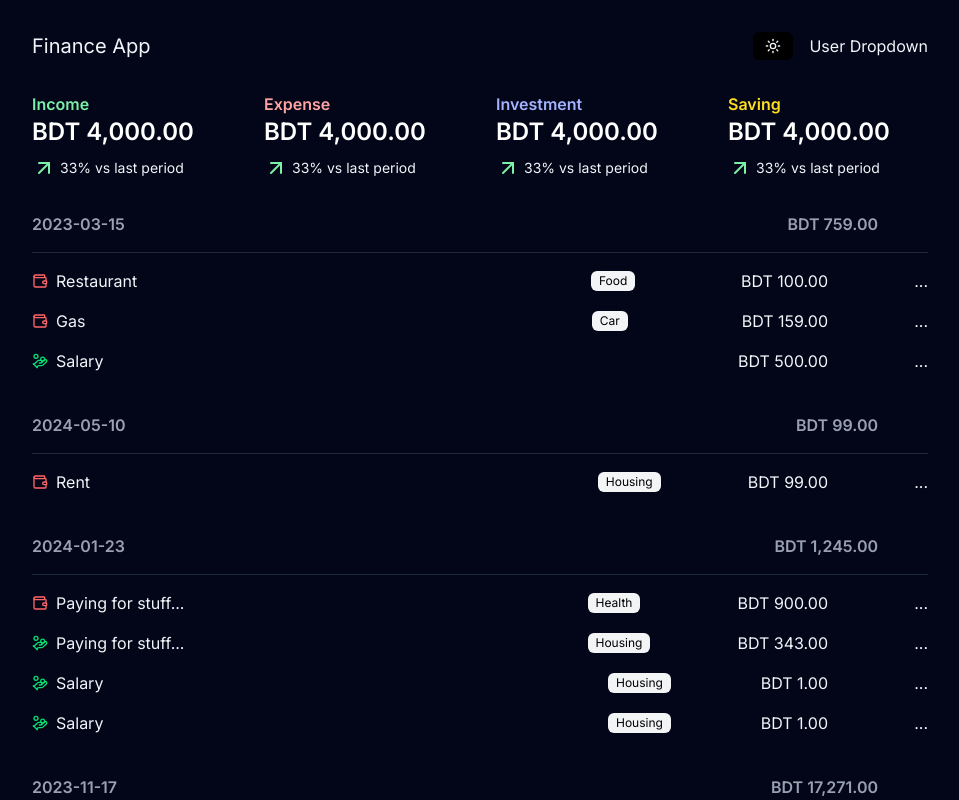
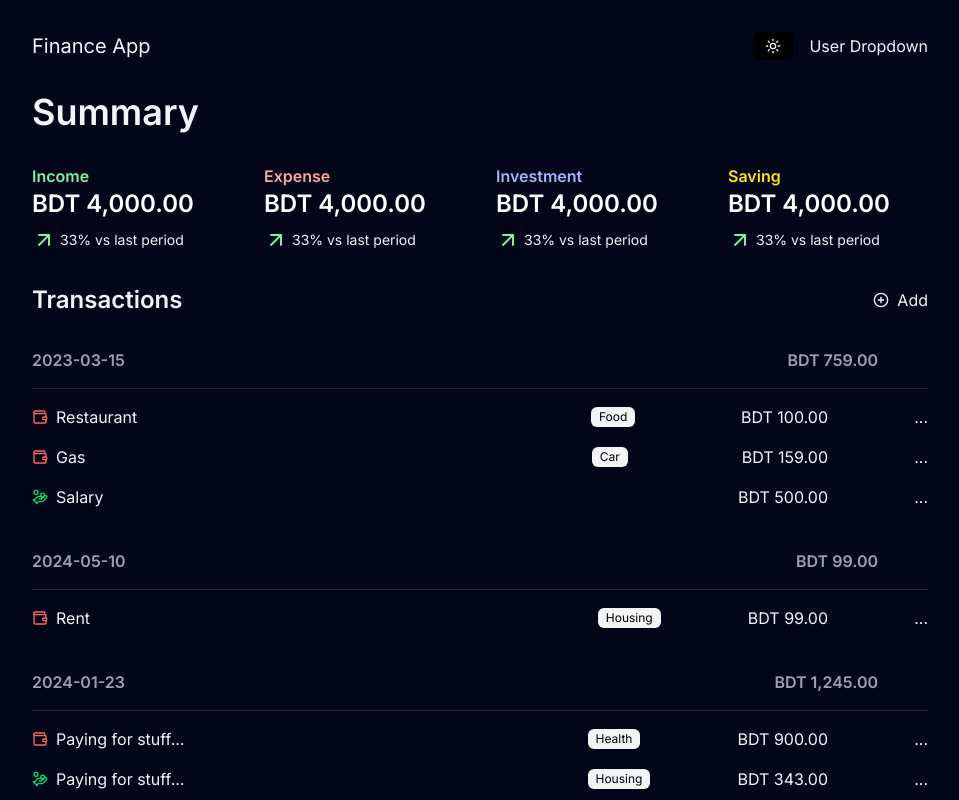
Before and after one commit to PranoySarker/finance-app-next, a Next.js app: page /dashboard in a window 1280 px wide. Shown: the top 800 px of the page, without its empty margins (160-1119 px from the left). Built offline with nearby package versions, Linux system fonts and the light colour scheme; no server answers; data requests are answered from the project's data file.

Commit message:
add transaction page and link

```diff
--- a/app/dashboard/page.js
+++ b/app/dashboard/page.js
@@ -3,10 +3,16 @@ import TransactionList from "./components/TransactionList";
 import TransactionListFallback from "./components/TransactionListFallback";
 import TrendDashboad from "./components/TrendDashboad";
 import TrendFallback from "./components/TrendFallback";
+import Link from "next/link";
+import { PlusCircle } from "lucide-react";
 
 const DashBoardHomePage = () => {
   return (
     <>
+      <section className="mb-8">
+        <h1 className="text-4xl font-semibold ">Summary</h1>
+      </section>
+
       <section className="mb-8 grid grid-cols-2 lg:grid-cols-4 gap-8">
         <Suspense fallback={<TrendFallback />}>
           <TrendDashboad type="Income" />
@@ -21,6 +27,14 @@ const DashBoardHomePage = () => {
           <TrendDashboad type="Saving" />
         </Suspense>
       </section>
+
+      <section className="flex justify-between items-center mb-8">
+        <h2 className="text-2xl font-semibold">Transactions</h2>
+        <Link href="/dashboard/transaction/add" className={`flex items-center`}>
+          <PlusCircle className="w-4 h-4" />
+          <span className="ml-2">Add</span>
+        </Link>
+      </section>
       <Suspense fallback={<TransactionListFallback />}>
         <TransactionList />
       </Suspense>
--- /dev/null
+++ b/app/dashboard/transaction/add/page.js
@@ -0,0 +1,11 @@
+import React from "react";
+
+const AddTransationPage = () => {
+  return (
+    <>
+      <h2 className="text-4xl font-semibold mb-4">Add Transaction</h2>
+    </>
+  );
+};
+
+export default AddTransationPage;
```
